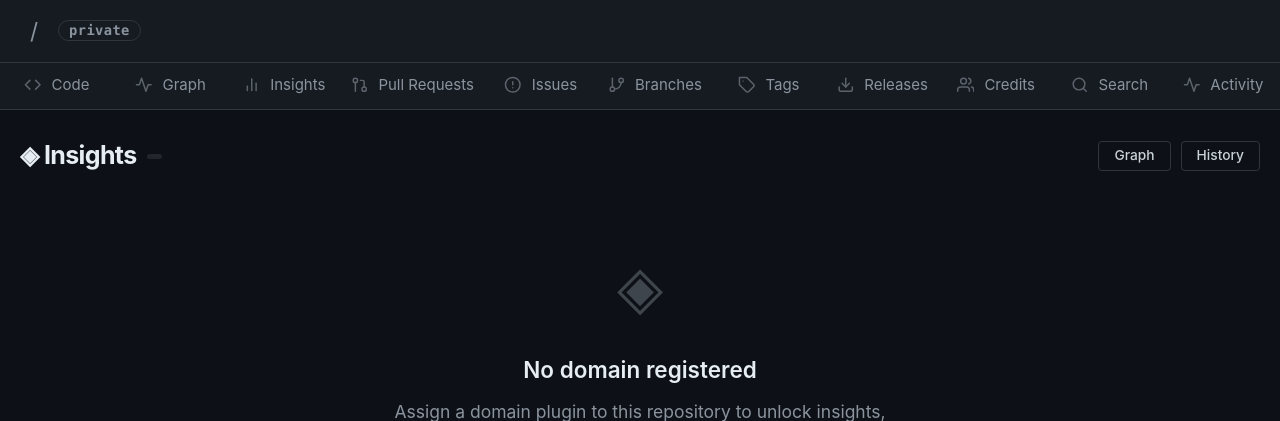
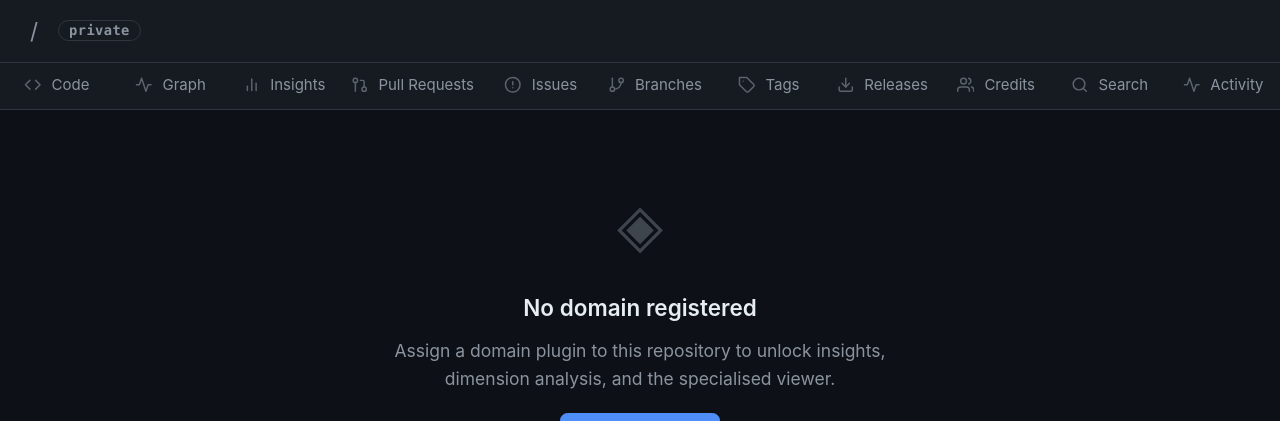
Before and after one commit to cgcardona/musehub, a Python web app: template musehub/templates/musehub/pages/insights.html in a window 1280 px wide. Shown: the part 53-474 px from the top of the page. Run offline with Jinja, Linux system fonts and the light colour scheme; the template is opened without the code that fills it, so the values that code supplies are empty; some web fonts are replaced.

Commit message:
chore: remove redundant Insights page header, Graph/History buttons, and Muse exclusive banner

```diff
--- a/musehub/templates/musehub/pages/insights.html
+++ b/musehub/templates/musehub/pages/insights.html
@@ -41,33 +41,7 @@
 {% block content %}
 <div class="ins-page">
 
-  {# ── Page header ─────────────────────────────────────────────────────────── #}
-  <div class="ins-page-header">
-    <div class="ins-page-header__left">
-      <h1 class="ins-page-title">
-        {% if domain.viewer_type == 'code' %}⬡{% elif domain.viewer_type == 'midi' %}♪{% else %}◈{% endif %}
-        Insights
-      </h1>
-      {% if domain.scoped_id %}
-      <a class="ins-domain-badge" href="/domains/{{ domain.scoped_id }}">{{ domain.scoped_id }}</a>
-      {% endif %}
-      <span class="ins-ref-pill">{{ ref }}</span>
-    </div>
-    <div class="ins-page-header__actions">
-      <a href="/{{ owner }}/{{ repo_slug }}/graph" class="btn btn-ghost btn-sm">Graph</a>
-      <a href="/{{ owner }}/{{ repo_slug }}/commits" class="btn btn-ghost btn-sm">History</a>
-    </div>
-  </div>
-
   {% if domain.viewer_type == 'code' and metrics %}
-  {# ══════════════════════════════════════════════════════════════════════════
-     MUSE-EXCLUSIVE SEMANTIC INTELLIGENCE — impossible with Git
-  ══════════════════════════════════════════════════════════════════════════ #}
-
-  <div class="ins-muse-banner">
-    <span class="ins-muse-badge">Muse exclusive</span>
-    <span class="ins-muse-banner-text">Semantic commit intelligence — structured metadata Git cannot express</span>
-  </div>
 
   {# ── Hero stat strip ────────────────────────────────────────────────────── #}
   <div class="ins-stat-grid">
```
